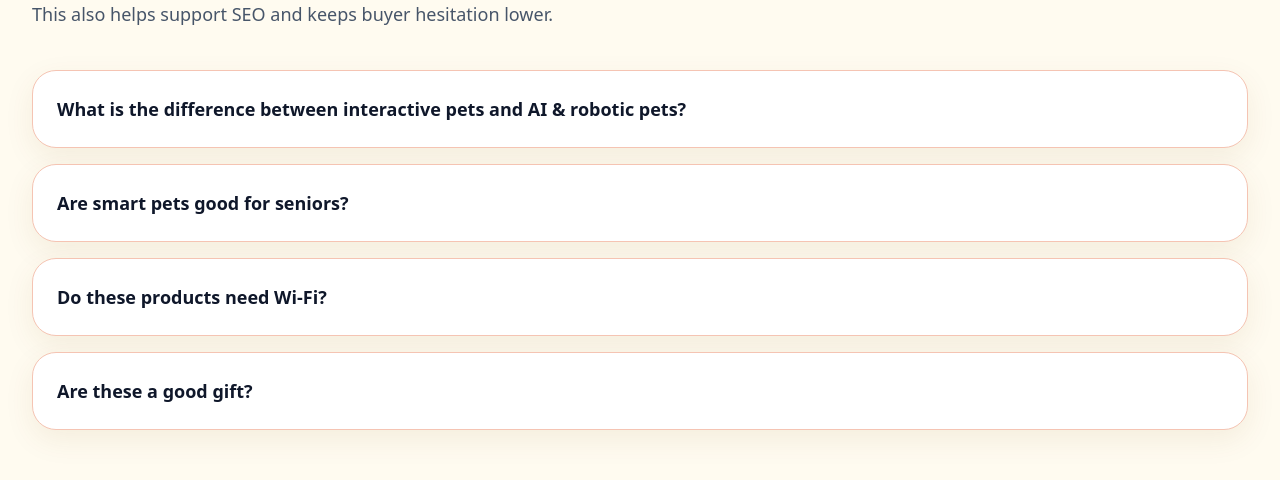
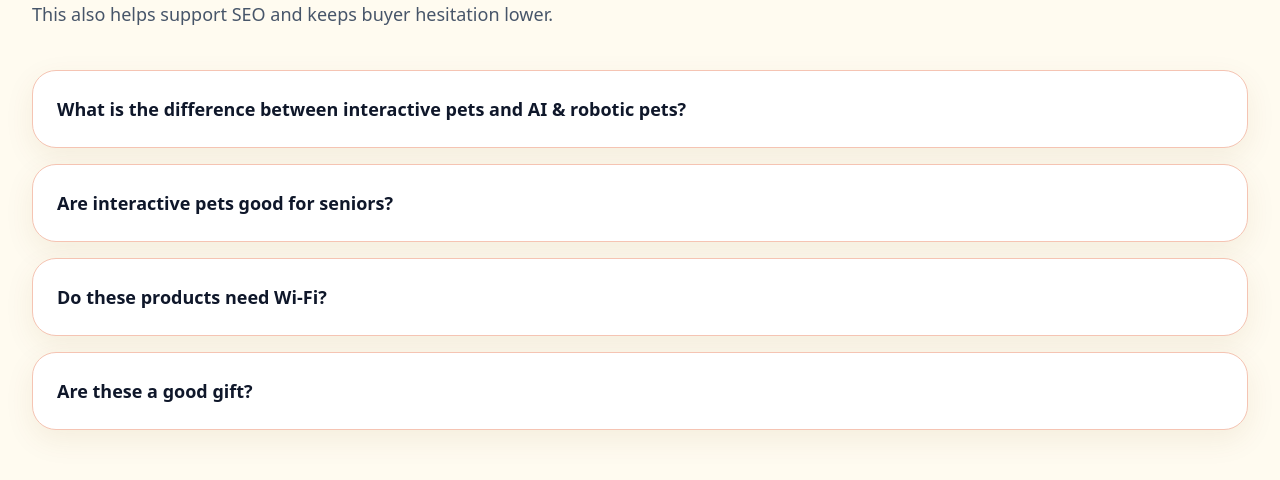
Before and after one commit to timsthomasson-cpu/Interactive-Pet-Marketplace, a Next.js app: page /questions in a window 1280 px wide. Shown: the part 2669-3149 px from the top of the page. Built offline with nearby package versions, Linux system fonts and the light colour scheme.

Commit message:
Warm golden redesign, product images, layout cleanup

```diff
--- a/components/faq.tsx
+++ b/components/faq.tsx
@@ -1,5 +1,47 @@
+import Link from "next/link";
 import { faqs } from "./site-data";
 import { SectionHeading } from "./ui";
+
+type Faq = {
+  q: string;
+  a: string;
+  link?: { href: string; text: string };
+};
+
 export function FAQSection() {
-  return <section className="section-pad"><div className="container-shell"><SectionHeading eyebrow="FAQ" title="Common questions before someone buys." text="This also helps support SEO and keeps buyer hesitation lower." /><div className="mt-10 space-y-4">{faqs.map((faq)=><details key={faq.q} className="card p-6"><summary className="cursor-pointer list-none text-lg font-semibold text-slate-900">{faq.q}</summary><p className="mt-4 max-w-3xl text-sm leading-7 text-slate-600">{faq.a}</p></details>)}</div></div></section>;
+  const items = faqs as Faq[];
+  return (
+    <section className="section-pad">
+      <div className="container-shell">
+        <SectionHeading
+          eyebrow="FAQ"
+          title="Common questions before someone buys."
+          text="This also helps support SEO and keeps buyer hesitation lower."
+        />
+        <div className="mt-10 space-y-4">
+          {items.map((faq) => (
+            <details key={faq.q} className="card p-6">
+              <summary className="cursor-pointer list-none text-lg font-semibold text-slate-900">
+                {faq.q}
+              </summary>
+              <p className="mt-4 max-w-3xl text-sm leading-7 text-slate-600">
+                {faq.a}
+                {faq.link && (
+                  <>
+                    {" "}
+                    <Link
+                      href={faq.link.href}
+                      className="font-semibold text-trust-700 underline hover:text-trust-900"
+                    >
+                      {faq.link.text}
+                    </Link>
+                  </>
+                )}
+              </p>
+            </details>
+          ))}
+        </div>
+      </div>
+    </section>
+  );
 }
--- a/components/site-data.ts
+++ b/components/site-data.ts
@@ -2,7 +2,7 @@
 // Run `npm run generate:products` to regenerate.
 // Source: Documentation/Product Matrix.xlsx (single source of truth)
 //
-// Generated: 2026-05-12T17:11:18.318Z
+// Generated: 2026-05-11T22:41:52.778Z
 
 export type ProductFlags = {
   gifts: boolean;
@@ -1115,7 +1115,7 @@ export const products: Product[] = [
 
 export const faqs = [
   { q: "What is the difference between interactive pets and AI & robotic pets?", a: "Interactive pets usually focus on comfort, touch response, and simple engagement. AI & robotic pets generally add movement, sensors, or more advanced behavior." },
-  { q: "Are smart pets good for seniors?", a: "Many buyers choose them for companionship and low maintenance. The best fit depends on comfort needs, ease of use, and how much technology the user wants." },
+  { q: "Are interactive pets good for seniors?", a: "A growing body of research suggests that interactive and robotic pets can meaningfully improve the lives of seniors — especially those facing loneliness, isolation, dementia, depression, or anxiety.", link: { href: "/senior-research", text: "Click here for a list of related publications." } },
   { q: "Do these products need Wi-Fi?", a: "Some advanced models may use apps or connectivity, but many simpler interactive companion products do not." },
   { q: "Are these a good gift?", a: "Yes. Buyers often choose them for holidays, birthdays, or thoughtful gifts for parents and grandparents." }
 ];
--- a/scripts/generate-products.js
+++ b/scripts/generate-products.js
@@ -215,7 +215,7 @@ export const products: Product[] = ${JSON.stringify(products, null, 2)};
 
 export const faqs = [
   { q: "What is the difference between interactive pets and AI & robotic pets?", a: "Interactive pets usually focus on comfort, touch response, and simple engagement. AI & robotic pets generally add movement, sensors, or more advanced behavior." },
-  { q: "Are smart pets good for seniors?", a: "Many buyers choose them for companionship and low maintenance. The best fit depends on comfort needs, ease of use, and how much technology the user wants." },
+  { q: "Are interactive pets good for seniors?", a: "A growing body of research suggests that interactive and robotic pets can meaningfully improve the lives of seniors — especially those facing loneliness, isolation, dementia, depression, or anxiety.", link: { href: "/senior-research", text: "Click here for a list of related publications." } },
   { q: "Do these products need Wi-Fi?", a: "Some advanced models may use apps or connectivity, but many simpler interactive companion products do not." },
   { q: "Are these a good gift?", a: "Yes. Buyers often choose them for holidays, birthdays, or thoughtful gifts for parents and grandparents." }
 ];
```
Also changed, not shown: 1 other file (tests, documents, lock files or other folders).
